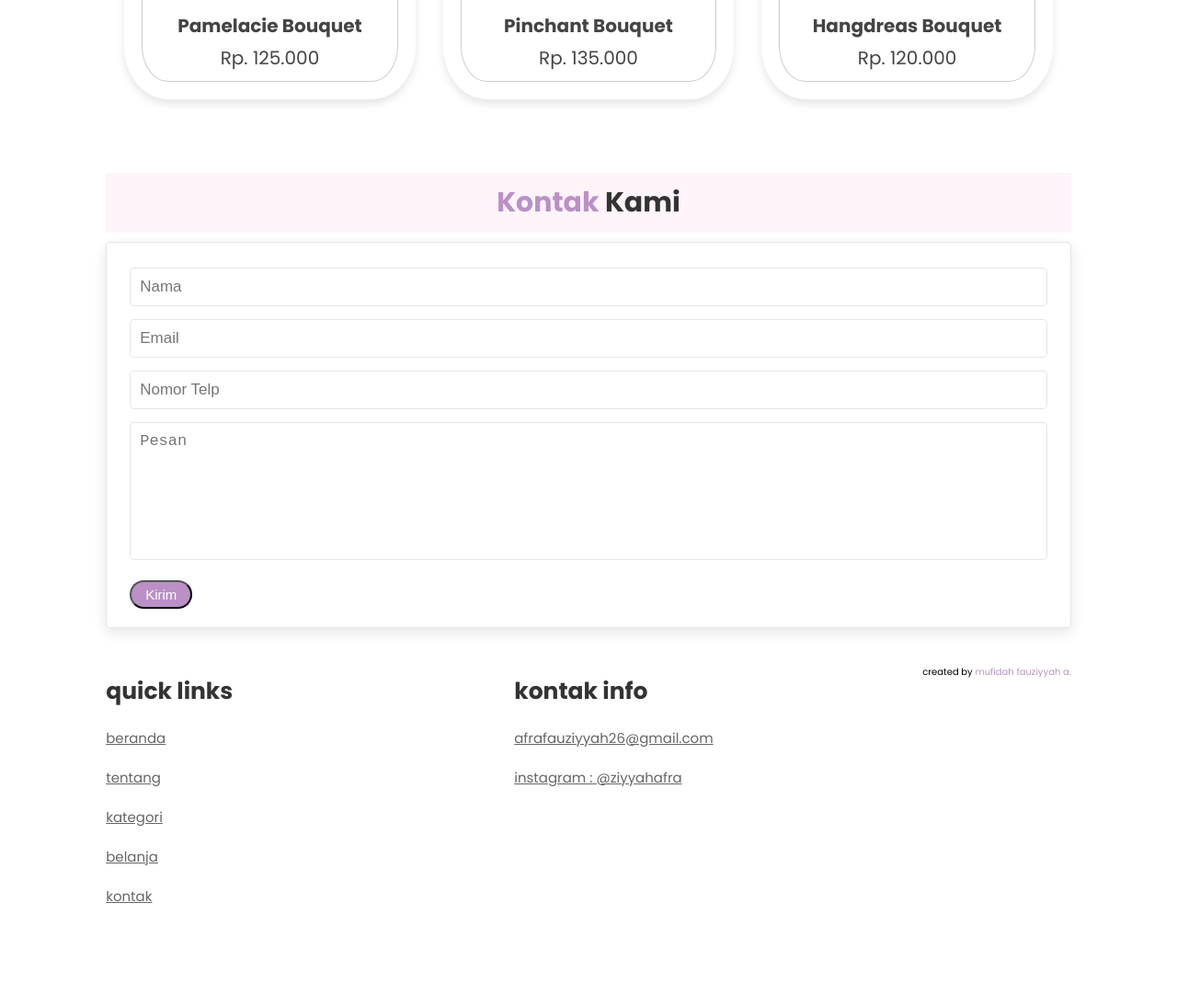
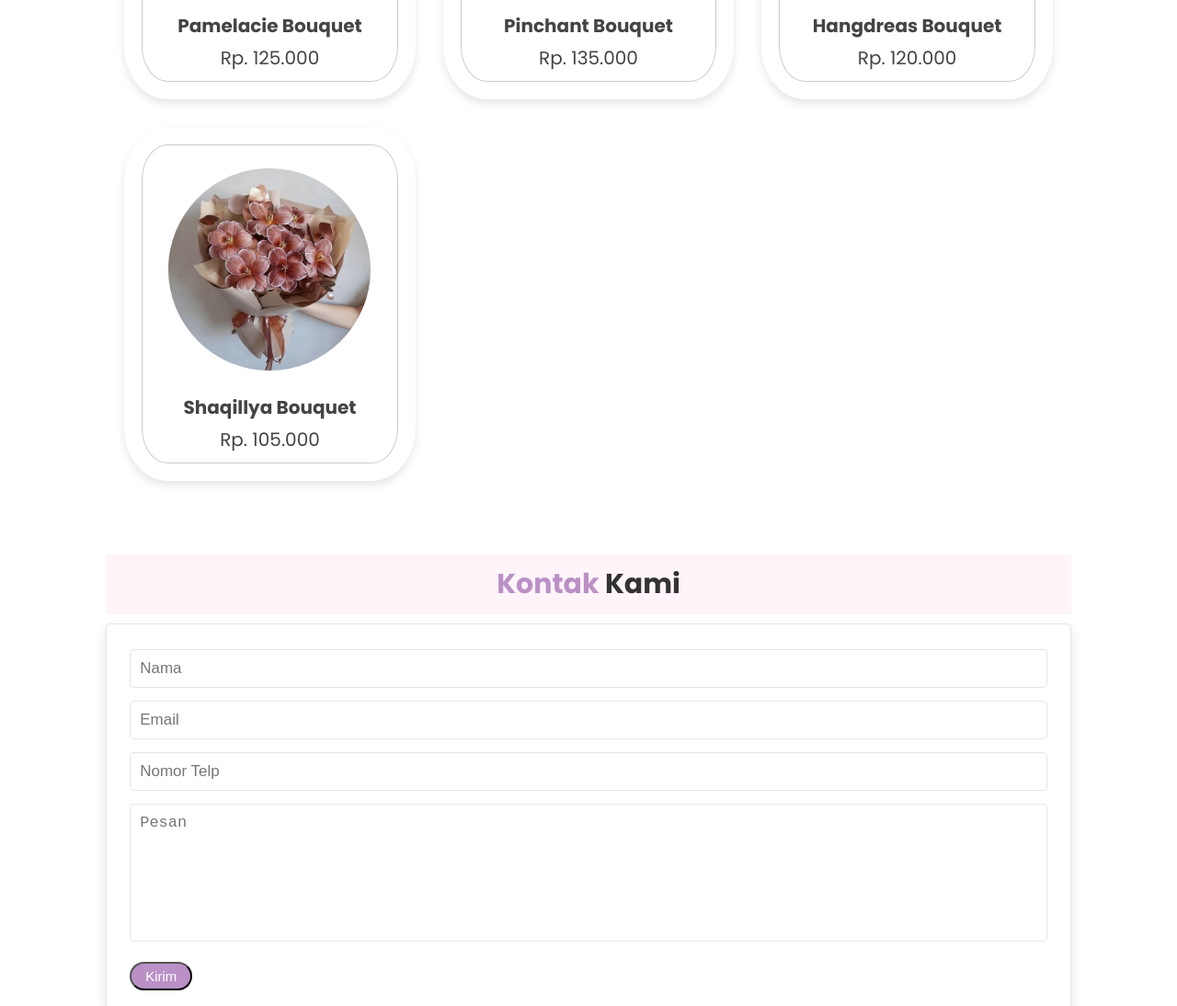
Before and after one commit to afrafauziyyah/-UTSWEB_LANDINGPAGEHTMLCSS, a plain HTML site: page index.html in a window 1280 px wide. Shown: the part 3020-4114 px from the top of the page at 92% size. Before the commit the page ends 4036 px from the top, so only its background shows below. Drawn offline with Linux system fonts and the light colour scheme.

Commit message:
upload this

```diff
--- a/index.html
+++ b/index.html
@@ -294,6 +294,12 @@
                     <div class="price">Rp. 120.000</div>
                 </div>
 
+                <div class="product" data-name="p-10">
+                    <img src="assets/images/buket 10.png" alt="">
+                    <h3>Shaqillya Bouquet</h3>
+                    <div class="price">Rp. 105.000</div>
+                </div>
+
 
             </div>
 
@@ -336,7 +342,7 @@
                     <a href="#">instagram : @ziyyahafra</a>
                 </div>
 
-                <div class="credit">created by <span> mufidah fauziyyah a. </span></div>
+                <div class="credit">Created By <span> Mufidah Fauziyyah A. </span></div>
             </div>
         </section>
     <!-- footer section akhir -->
```
Also changed, not shown: assets/images/buket 10.png (added).
